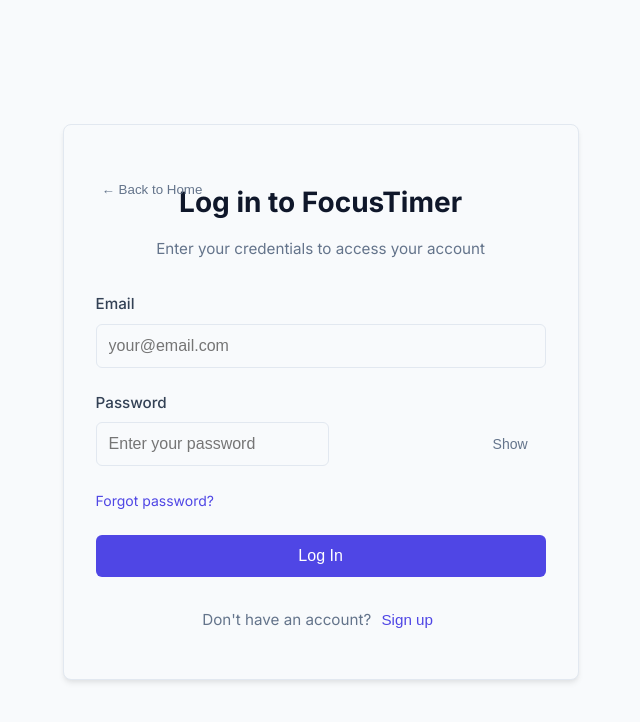
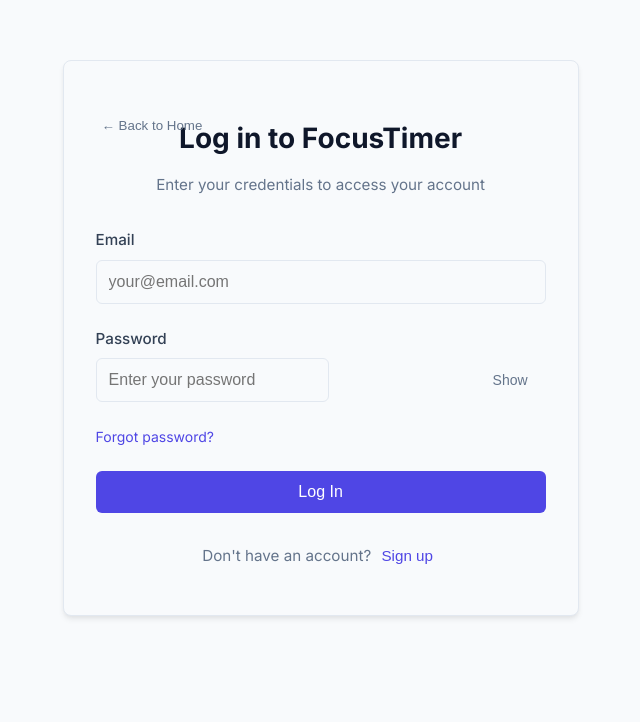
Before and after one commit to saurav-codes/focus-timer-django-vue, a Vue app in the folder frontend-vue/: page /login in a window 1280 px wide. Shown: the part 102-824 px from the top of the page, without its empty margins (321-961 px from the left). Built offline with nearby package versions, Linux system fonts and the light colour scheme; no server answers; what vue-slicksort would draw is missing.

Commit message:
removed NavBar and associated padding logic for a cleaner layout.

```diff
--- a/frontend-vue/src/App.vue
+++ b/frontend-vue/src/App.vue
@@ -1,7 +1,6 @@
 <script setup>
 import { RouterView, useRoute } from 'vue-router'
 import FloatingDock from '@/components/FloatingDock.vue'
-import NavBar from '@/components/NavBar.vue'
 import { computed } from 'vue'
 
 const route = useRoute();
@@ -21,27 +20,9 @@ const showFloatingDock = computed(() => {
   return !isHomePage.value && !isAuthPage.value;
 });
 
-// Compute if we should add top padding to account for fixed navbar
-const shouldAddTopPadding = computed(() => {
-  return !isHomePage.value;
-});
 </script>
 
 <template>
-  <div class="app-container" :class="{ 'with-padding': shouldAddTopPadding }">
-    <!-- Don't show navbar on homepage as it has its own header -->
-    <NavBar v-if="!isHomePage" />
-    <RouterView />
-    <FloatingDock v-if="showFloatingDock" />
-  </div>
+  <RouterView />
+  <FloatingDock v-if="showFloatingDock" />
 </template>
-
-<style>
-.app-container {
-  min-height: 100vh;
-}
-
-.app-container.with-padding {
-  padding-top: 64px; /* Height of the navbar */
-}
-</style>
```
